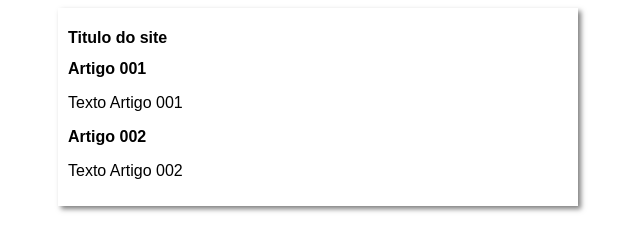
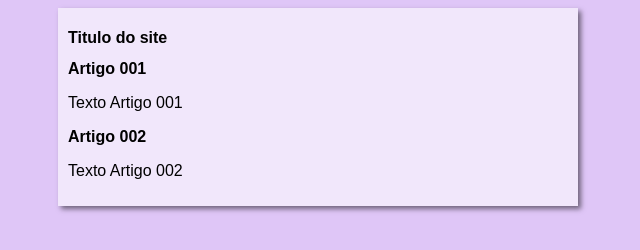
Before and after one commit to GiovanniGoulart/projeto-site-atualizado, a plain HTML site: page index.HTML in a window 1280 px wide. Shown: the whole page, without its empty margins (322-962 px from the left). Drawn offline with Linux system fonts and the light colour scheme.

Commit message:
alteração

```diff
--- a/estilos/style.css
+++ b/estilos/style.css
@@ -4,7 +4,7 @@ font-size: 16px;
 }
 
 body {
-    background-color: rgba(248, 157, 157, 0);
+    background-color:rgba(137, 43, 226, 0.267);
 
 }
 
```
